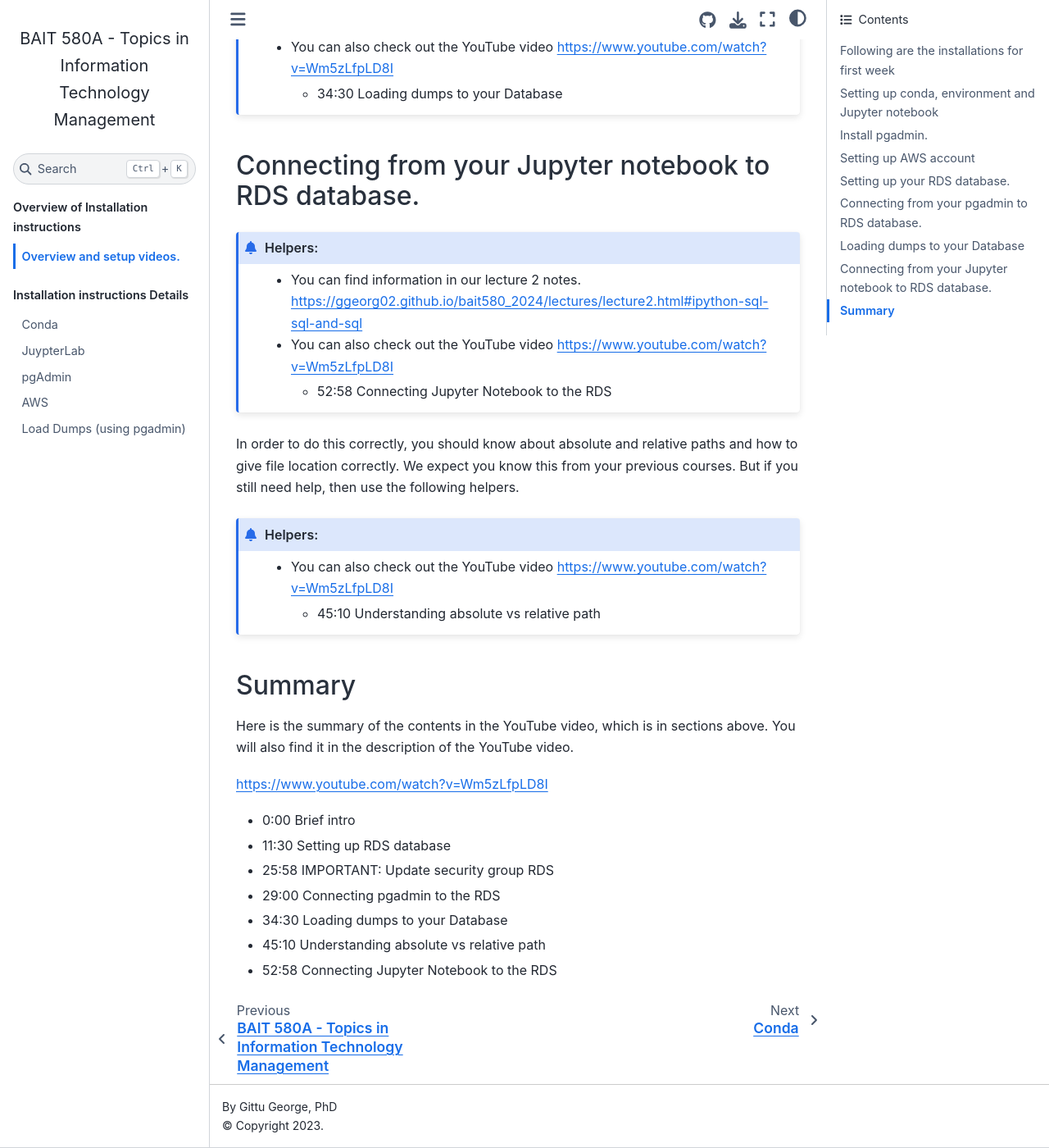
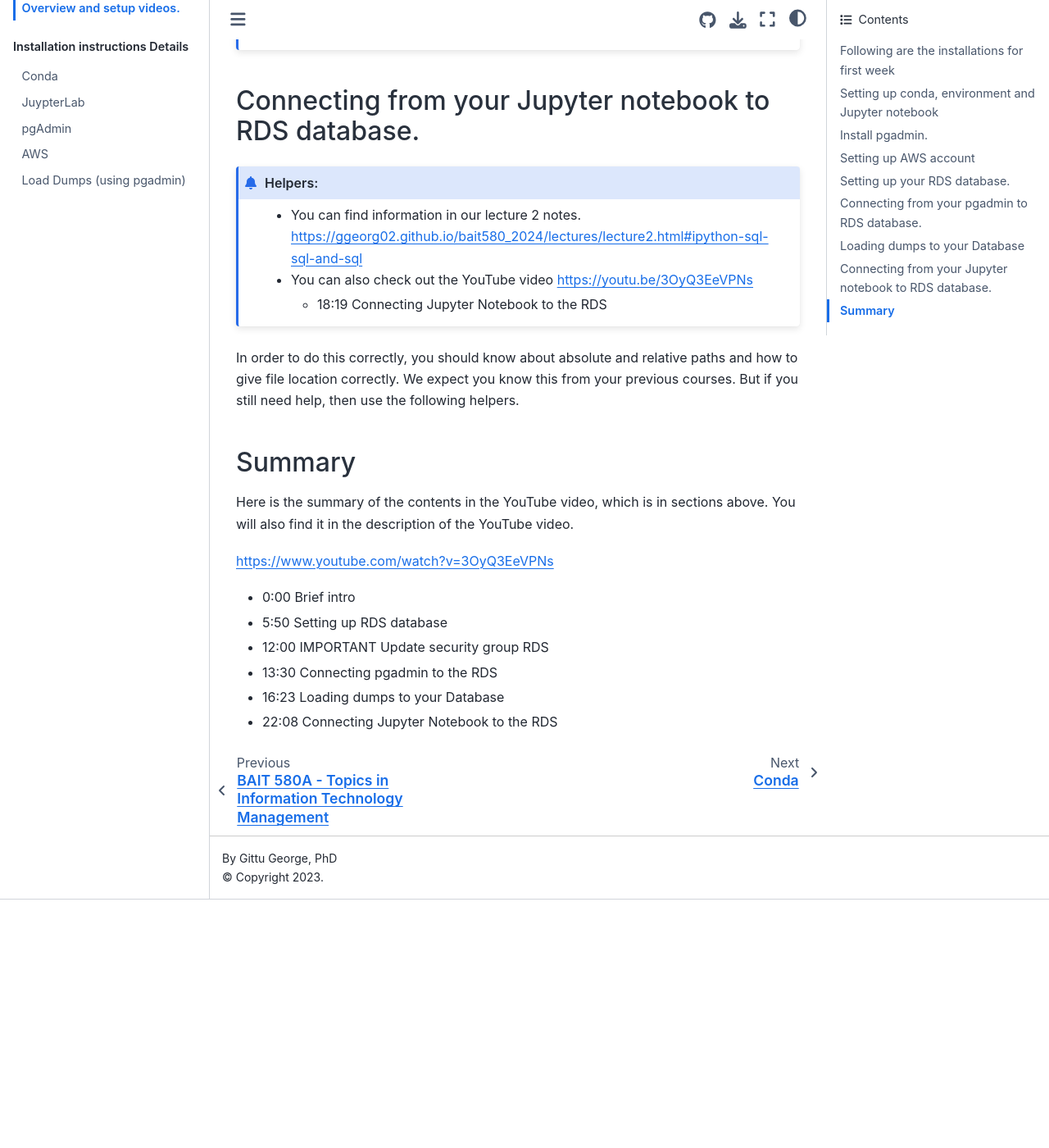
Before and after one commit to ggeorg02/bait580_2024, a Jupyter Book: the page built from installation/awssummary.md, in a window 1280 px wide and 1400 px high, scrolled down 2886 px. Shown: the whole window at 82% size. Built offline with Jupyter Book 1.0.4 settings and Sphinx 7.4.7 and the Sphinx Book theme 1.1.4, drawn with Linux system fonts in a browser that asks for light colours; pages that are not in the unit, such as notebooks, are missing from menus; comment, search, counter and statistics services are not loaded; after the commit the page ends 3983 px from its top, so only the background shows below that; some of the changed text lies outside the part shown.

Commit message:
video link

````diff
--- a/installation/awssummary.md
+++ b/installation/awssummary.md
@@ -60,17 +60,17 @@ You need this for your worksheets and assignment 1.
 
 ```{admonition} Helpers:
 - I will be showing you this in lecture 2.
-- You can also check out the YouTube video [https://www.youtube.com/watch?v=Wm5zLfpLD8I](https://www.youtube.com/watch?v=Wm5zLfpLD8I)
-    - 11:30 Setting up RDS database
-    - 25:58 IMPORTANT: Update security group RDS
+- You can also check out the YouTube video [https://youtu.be/3OyQ3EeVPNs](https://youtu.be/3OyQ3EeVPNs)
+    - 0:00  Setting up RDS database
+    - 8:10 IMPORTANT Update security group RDS
 ```
 (six)=
 ## Connecting from your pgadmin to RDS database.
 
 ```{admonition} Helpers:
 - You can find information here in the lecture notes. [https://ggeorg02.github.io/bait580_2024/installation/pgadmin.html](https://ggeorg02.github.io/bait580_2024/installation/pgadmin.html)
-- You can also check out the YouTube video [https://www.youtube.com/watch?v=Wm5zLfpLD8I](https://www.youtube.com/watch?v=Wm5zLfpLD8I)
-    - 29:00 Connecting pgadmin to the RDS
+- You can also check out the YouTube video [https://youtu.be/3OyQ3EeVPNs](https://youtu.be/3OyQ3EeVPNs)
+    - 9:35 Connecting pgadmin to the RDS
 - I will also show this in class during lecture 2 time.
 ```
 (seven)=
@@ -81,8 +81,9 @@ You need to do this for assignment 1 and worksheet 2.
 ```{admonition} Helpers:
 - You can find information here in the lecture notes. [https://ggeorg02.github.io/bait580_2024/installation/dump.html](https://ggeorg02.github.io/bait580_2024/installation/dump.html) Windows users, make sure you check it.
 - I will also show this in class during lecture 2 time.
-- You can also check out the YouTube video [https://www.youtube.com/watch?v=Wm5zLfpLD8I](https://www.youtube.com/watch?v=Wm5zLfpLD8I)
-    - 34:30 Loading dumps to your Database
+- You can also check out the YouTube video [https://youtu.be/3OyQ3EeVPNs](https://youtu.be/3OyQ3EeVPNs)
+    - 12:30 Loading dumps to your Database
+
 ```
 
 (five)=
@@ -90,26 +91,21 @@ You need to do this for assignment 1 and worksheet 2.
 
 ```{admonition} Helpers:
 - You can find information in our lecture 2 notes. [https://ggeorg02.github.io/bait580_2024/lectures/lecture2.html#ipython-sql-sql-and-sql](https://ggeorg02.github.io/bait580_2024/lectures/lecture2.html#ipython-sql-sql-and-sql)
-- You can also check out the YouTube video [https://www.youtube.com/watch?v=Wm5zLfpLD8I](https://www.youtube.com/watch?v=Wm5zLfpLD8I)
-    - 52:58 Connecting Jupyter Notebook to the RDS
+- You can also check out the YouTube video [https://youtu.be/3OyQ3EeVPNs](https://youtu.be/3OyQ3EeVPNs)
+    - 18:19 Connecting Jupyter Notebook to the RDS
 ```
 In order to do this correctly, you should know about absolute and relative paths and how to give file location correctly. We expect you know this from your previous courses. But if you still need help, then use the following helpers.
 
-```{admonition} Helpers:
-- You can also check out the YouTube video [https://www.youtube.com/watch?v=Wm5zLfpLD8I](https://www.youtube.com/watch?v=Wm5zLfpLD8I)
-    - 45:10 Understanding absolute vs relative path
-```
 (summary)=
 ## Summary
 
 Here is the summary of the contents in the YouTube video, which is in sections above. You will also find it in the description of the YouTube video.
 
-[https://www.youtube.com/watch?v=Wm5zLfpLD8I](https://www.youtube.com/watch?v=Wm5zLfpLD8I)
+[https://www.youtube.com/watch?v=3OyQ3EeVPNs](https://www.youtube.com/watch?v=3OyQ3EeVPNs)
 
 - 0:00 Brief intro
-- 11:30 Setting up RDS database
-- 25:58 IMPORTANT: Update security group RDS
-- 29:00 Connecting pgadmin to the RDS
-- 34:30 Loading dumps to your Database
-- 45:10 Understanding absolute vs relative path
-- 52:58 Connecting Jupyter Notebook to the RDS
+- 5:50 Setting up RDS database
+- 12:00 IMPORTANT Update security group RDS
+- 13:30 Connecting pgadmin to the RDS
+- 16:23 Loading dumps to your Database
+- 22:08 Connecting Jupyter Notebook to the RDS
````
Also changed, not shown: 4 other files.
